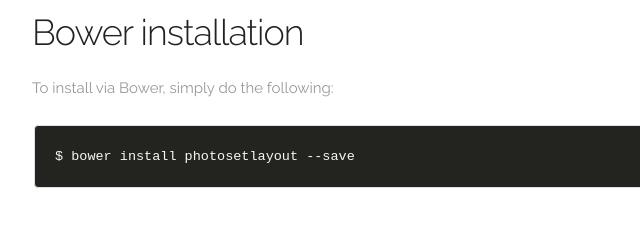
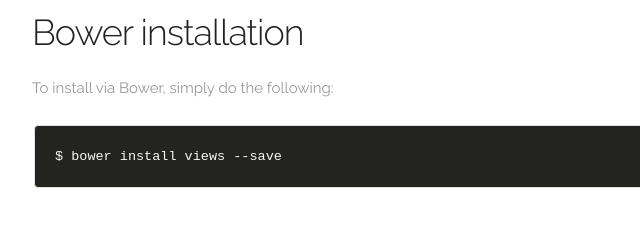
Before and after one commit to adrianklimek/views, a plain HTML site: page index.html in a window 1280 px wide. Shown: the part 1540-1780 px from the top of the page, 128-768 px from the left. Drawn offline with nearby package versions, Linux system fonts and the light colour scheme; a script that the page names is missing.

Commit message:
Update index.html

```diff
--- a/index.html
+++ b/index.html
@@ -49,7 +49,7 @@
             <section id="section-bower" class="section">
                 <h3 class="section-title">Bower installation</h3>
                 <p class="section-description">To install via Bower, simply do the following:</p>
-                <pre><code class="js hljs">$ bower install photosetlayout --save</code></pre>
+                <pre><code class="js hljs">$ bower install views --save</code></pre>
             </section>
 
             <section id="section-usage" class="section">
```
